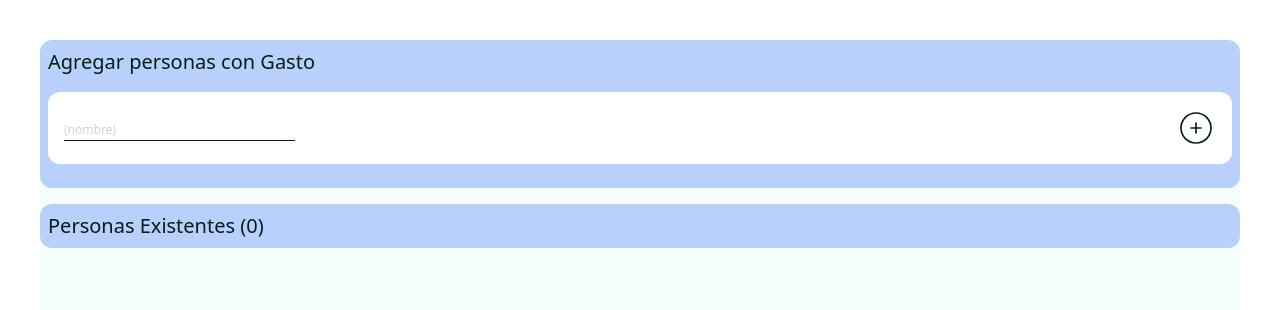
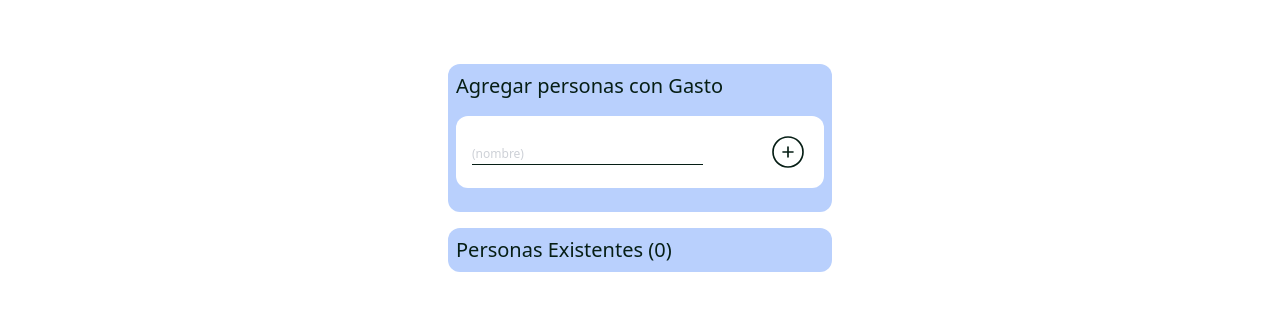
Before and after one commit to santigesualdo/pe_n_iap_proto, a Nuxt app: page / in a window 1280 px wide. Shown: the top 310 px of the page. Built offline with nearby package versions, Linux system fonts and the light colour scheme.

Commit message:
improve main container

```diff
--- a/pages/index.vue
+++ b/pages/index.vue
@@ -95,7 +95,7 @@
 </script>
 
 <template>
-    <main class="w-scren h-[75vh] m-10  bg-background text-default space-y-4">
+    <main class="w-96 flex flex-col mx-auto my-16 h-auto m-10 text-default space-y-4">
         <!-- Agregar Persona -->
         <section class="w-full h-auto bg-secondary p-2 rounded-xl ">
             <h1 class="text-xl">{{ MSG_AGREGAR_PERSONAS }}</h1>
```
